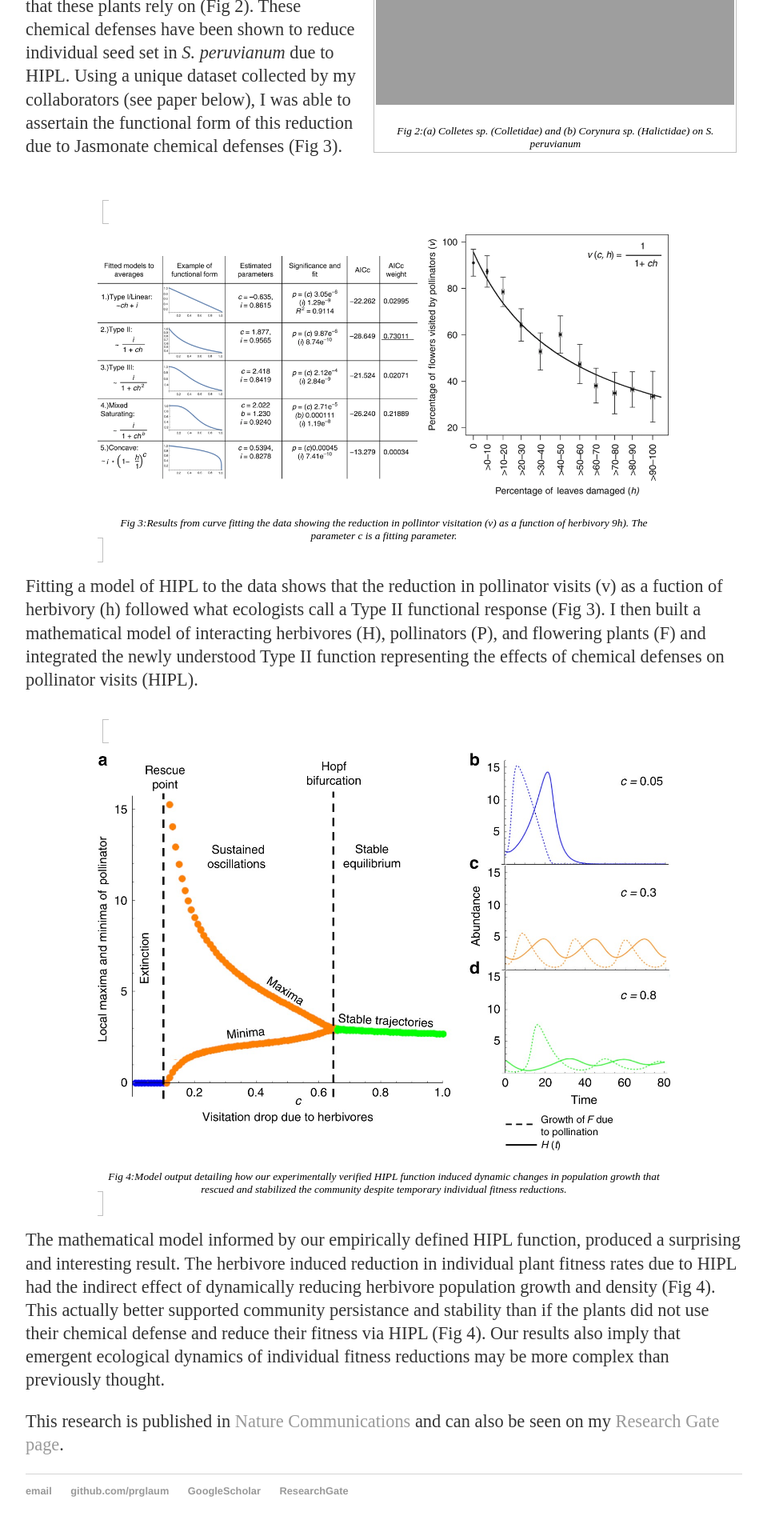
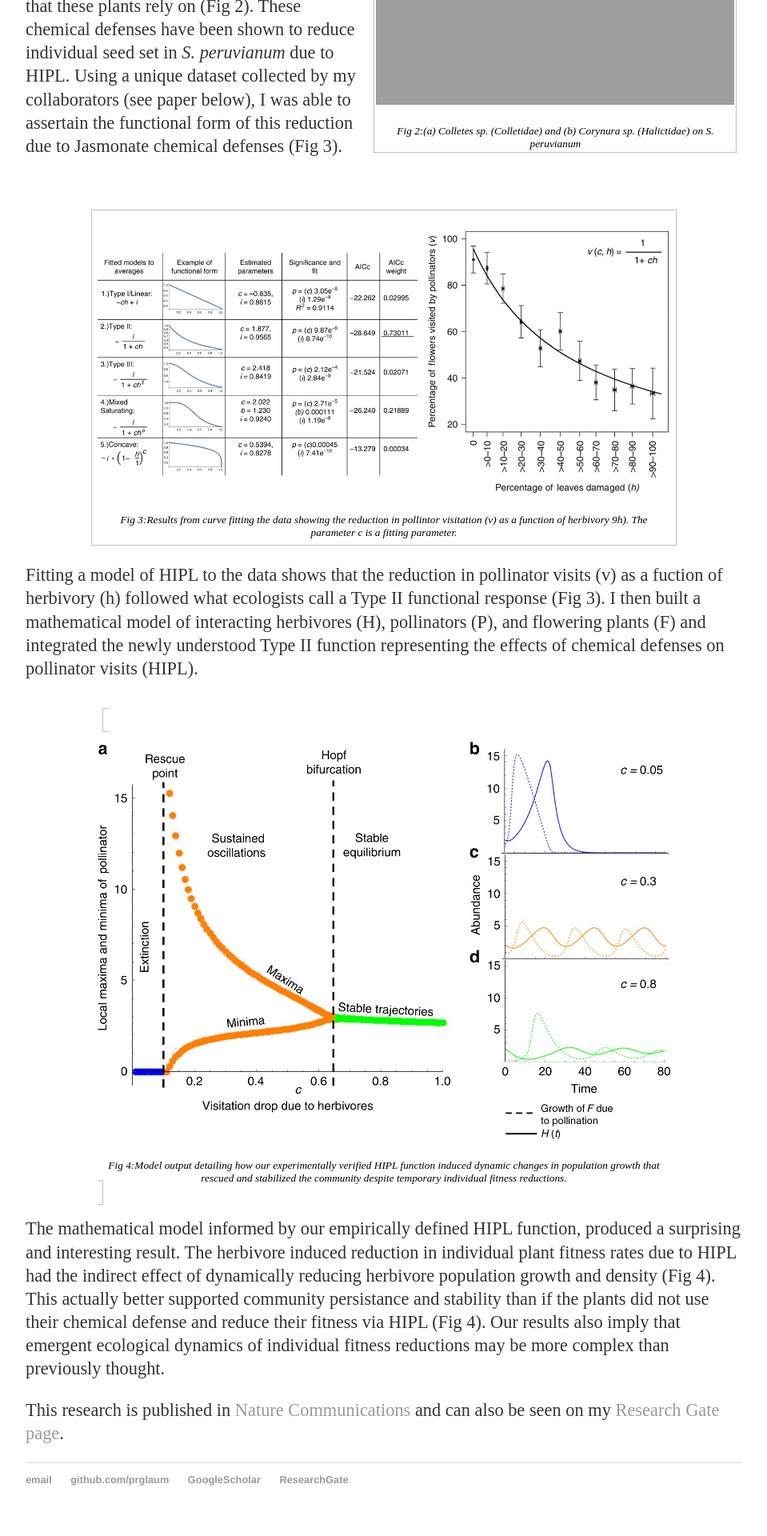
Before and after one commit to prglaum/prglaum.github.io, a Jekyll site: the page built from research/chemoeco/index.html, in a window 1280 px wide. Shown: the part 1199-3119 px from the top of the page at 80% size, without its empty margins (160-1119 px from the left). Built offline with Jekyll 4.4.1, drawn with Linux system fonts in a browser that asks for light colours.

Commit message:
Update index.html

```diff
--- a/research/chemoeco/index.html
+++ b/research/chemoeco/index.html
@@ -85,12 +85,11 @@ title: Chemical Ecology
 <br style="clear:left" style="clear:right">
 <br>
 
-<div class="div80">
-<figure40 style="clear:right" display="block">
+<figure40 style="clear:right" class="div80">
 	<p><img class=scaled src="{{site.url}}/docs/assets/images/HIPLstats.PNG" alt="stats">
 	<figcaption>Fig 3:Results from curve fitting the data showing the reduction in pollintor visitation (v) as a function of herbivory 9h). The parameter c is a fitting parameter.</figcaption>
 </figure40>
-</div>
+
 <p>Fitting a model of HIPL to the data shows that the reduction in pollinator visits (v) as a fuction of herbivory (h) followed what ecologists call a Type II functional
 	response (Fig 3). I then built a mathematical model of interacting herbivores (H), pollinators (P), and flowering plants (F) and integrated the newly understood
 	Type II function representing the effects of chemical defenses on pollinator visits (HIPL).
```
